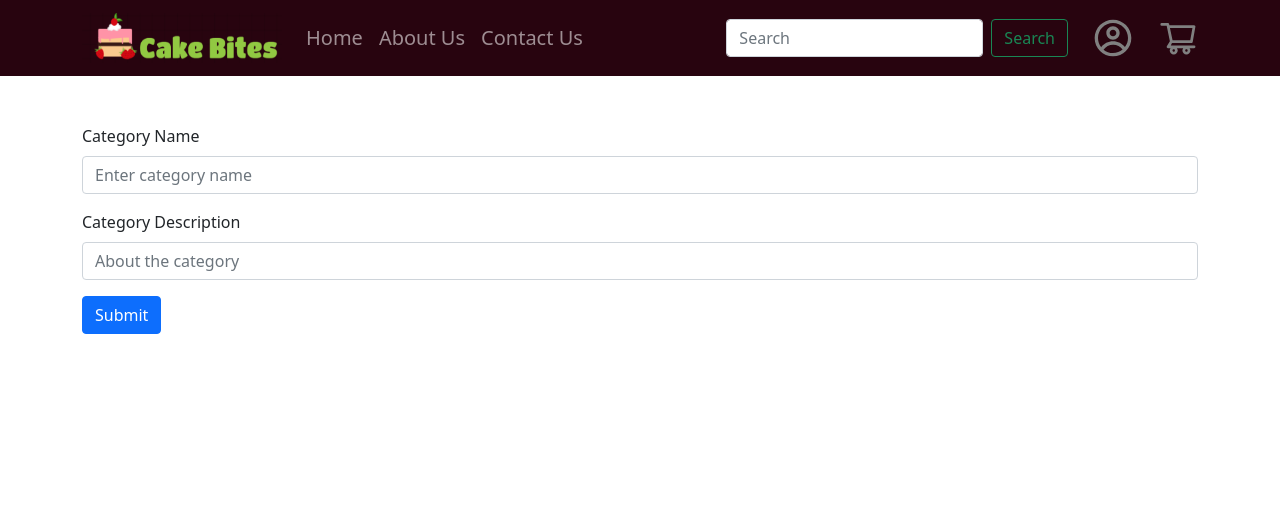
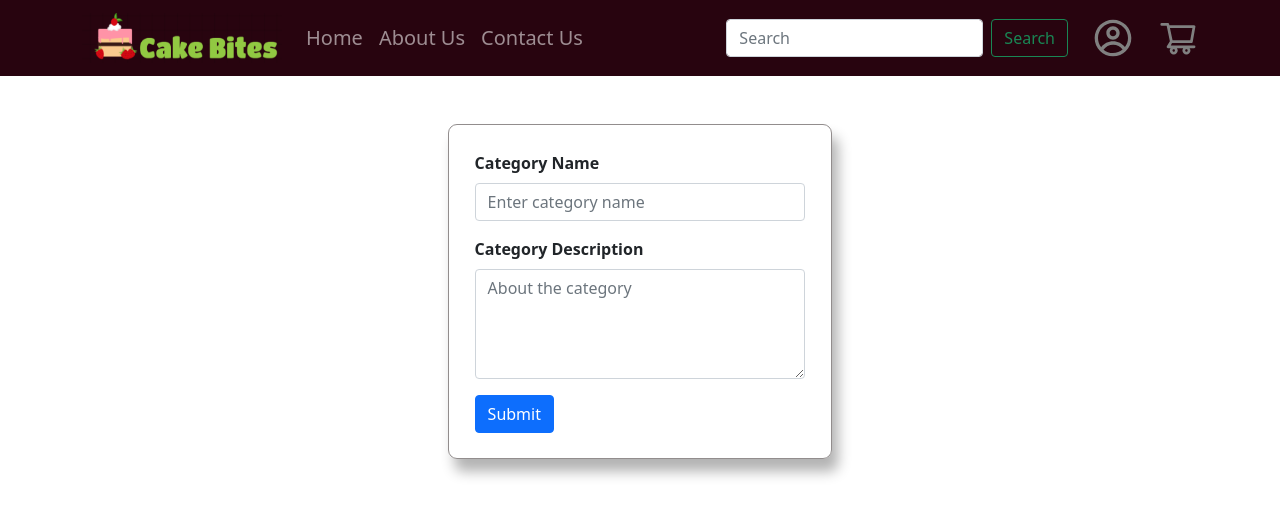
Before and after one commit to SreeparnaPaul/cakeshop_fe, a React (Create React App) app: page / in a window 1280 px wide. Shown: the top 516 px of the page. Built offline with nearby package versions, Linux system fonts and the light colour scheme.

Commit message:
add category form modified

```diff
--- a/src/components/CategoryForm.js
+++ b/src/components/CategoryForm.js
@@ -1,5 +1,6 @@
 import React,{useState} from 'react'
 import {Form,Button} from "react-bootstrap"
+ import '../css/Category.css';
 
 
 
@@ -11,17 +12,17 @@ function CategoryForm() {
 
 
     return (
-    <div className="container mt-5">
-         <Form>
+    <div className="container mt-5 category-container">
+         <Form className="form-container">
       <Form.Group className="mb-3" controlId="formBasicCategoryName">
-        <Form.Label>Category Name</Form.Label>
+        <Form.Label className="label">Category Name</Form.Label>
         <Form.Control type="text" placeholder="Enter category name" value={categoryName} onChange={e => {setCategoryName(e.target.value)}} />
       </Form.Group>
       <Form.Group className="mb-3" controlId="formBasicDescription">
-        <Form.Label>Category Description</Form.Label>
-        <Form.Control type="textarea" placeholder="About the category" value={categoryDescription} onChange={e => {setCategoryDescription(e.target.value)}}/>
+        <Form.Label className="label">Category Description</Form.Label>
+        <Form.Control as="textarea" rows={4} placeholder="About the category" value={categoryDescription} onChange={e => {setCategoryDescription(e.target.value)}}/>
       </Form.Group>
-      <Button variant="primary" type="submit">
+      <Button className="button" variant="primary" type="submit">
         Submit
       </Button>
     </Form>
--- /dev/null
+++ b/src/css/Category.css
@@ -0,0 +1,15 @@
+.category-container{
+    margin: 30% auto;
+    border: 1px solid rgb(146, 141, 141);
+    border-radius: 9px;
+    width: 30%;
+    padding: 2%;
+    /* -moz-box-shadow:    3px 3px 5px 6px #ccc;
+  -webkit-box-shadow: 3px 3px 5px 6px #ccc;
+  box-shadow:         3px 3px 5px 6px #ccc; */
+  box-shadow: 6.3px 12.6px 12.6px hsl(0deg 0% 0% / 0.30);
+}
+
+.label{
+    font-weight: 600;
+}
```
